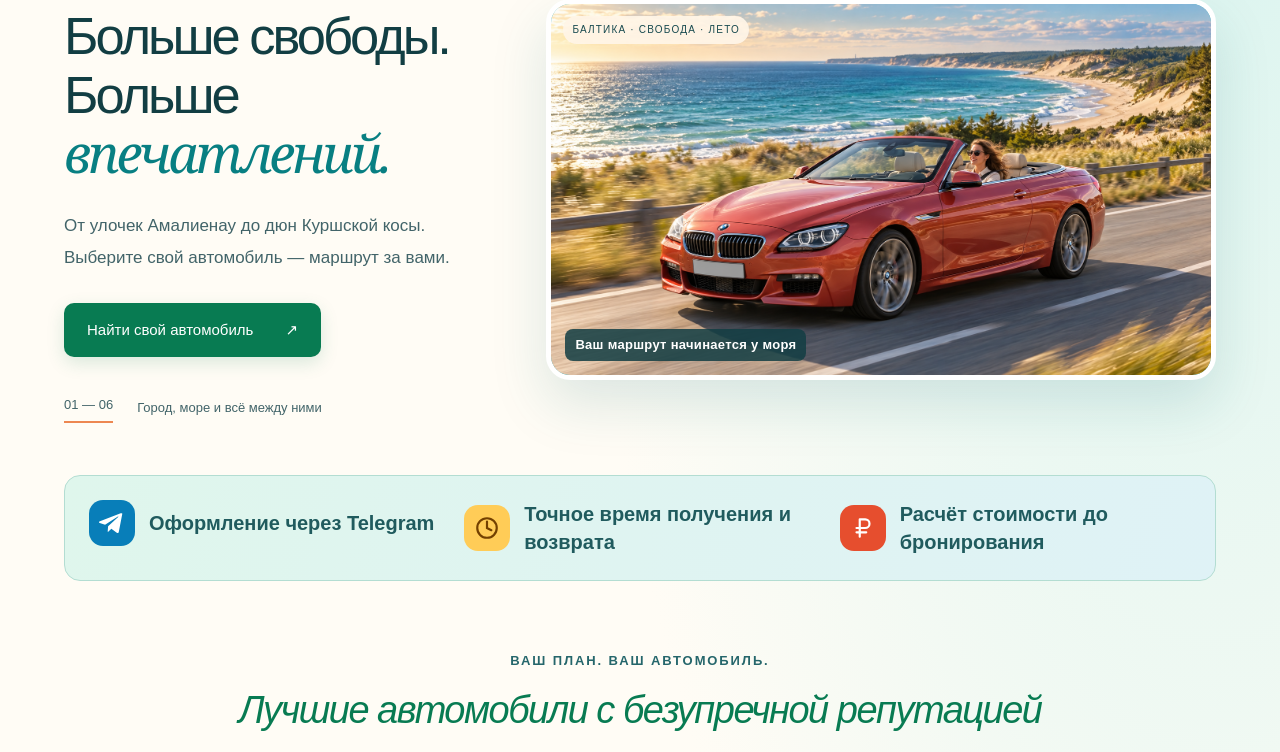
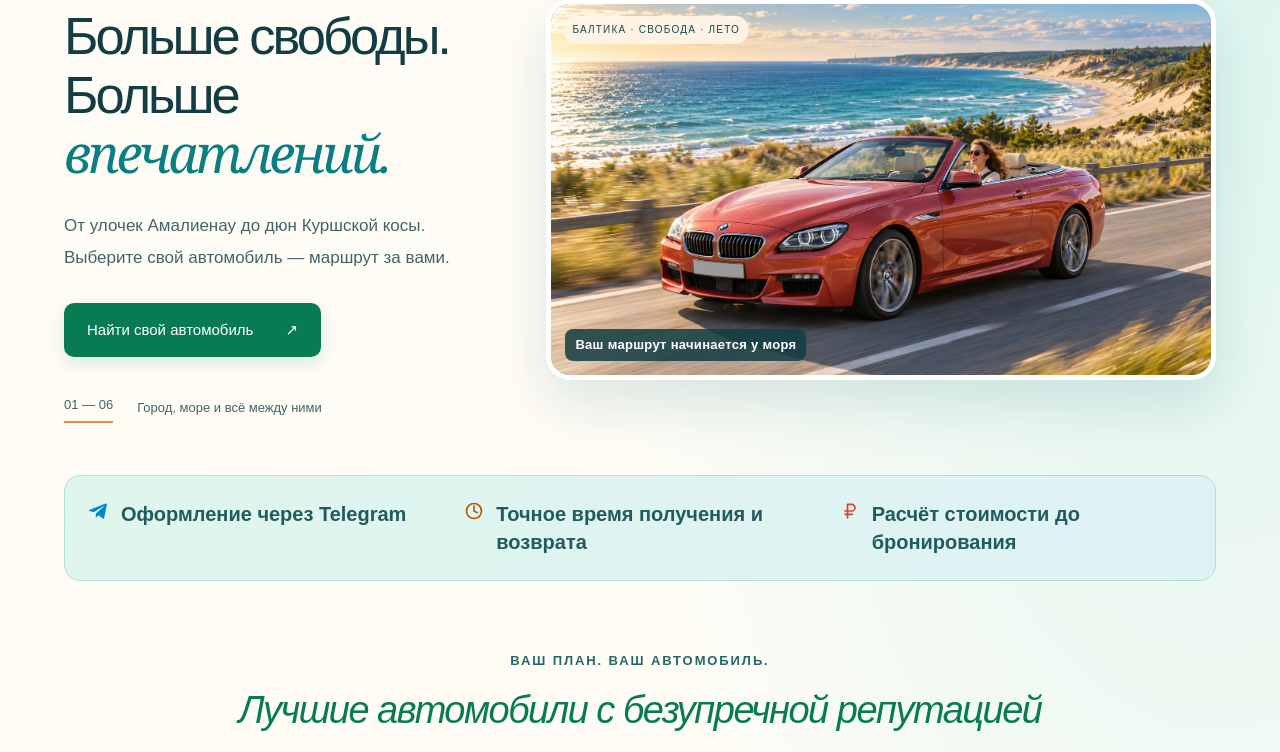
Before and after one commit to guanhes20-ux/my_first_app, a Flask app: page / in a window 1280 px wide. Shown: the part 203-955 px from the top of the page. Run offline with Flask 3, Linux system fonts and the light colour scheme; parts of the project's set-up code (start-up, migrations or seed data) failed here and were passed over.

Commit message:
Size colorful benefit icons to 1em beside captions

```diff
--- a/static/style.css
+++ b/static/style.css
@@ -106,3 +106,11 @@ a:focus-visible,button:focus-visible,summary:focus-visible{outline-color:#b74d28
 .benefit-icon-price{background:#e64e2e;color:#fff}
 @media(max-width:900px){.benefits>.benefit-item{flex:0 1 auto;width:100%}}
 @media(max-width:600px){.benefits{font-size:18px;padding:20px;gap:20px}}
+
+/* Inline icons match the caption font size. */
+.benefits .benefit-icon{display:inline-flex;flex:0 0 1em;width:1em;height:1em;min-width:1em;background:none;border-radius:0;line-height:1}
+.benefits .benefit-icon svg{display:block;width:1em;height:1em;max-width:1em;max-height:1em}
+.benefits .benefit-icon-telegram{color:#0088cc}
+.benefits .benefit-icon-clock{color:#b95a00}
+.benefits .benefit-icon-price{color:#df4329}
+.benefits>.benefit-item{align-items:baseline;gap:.6em}
```
